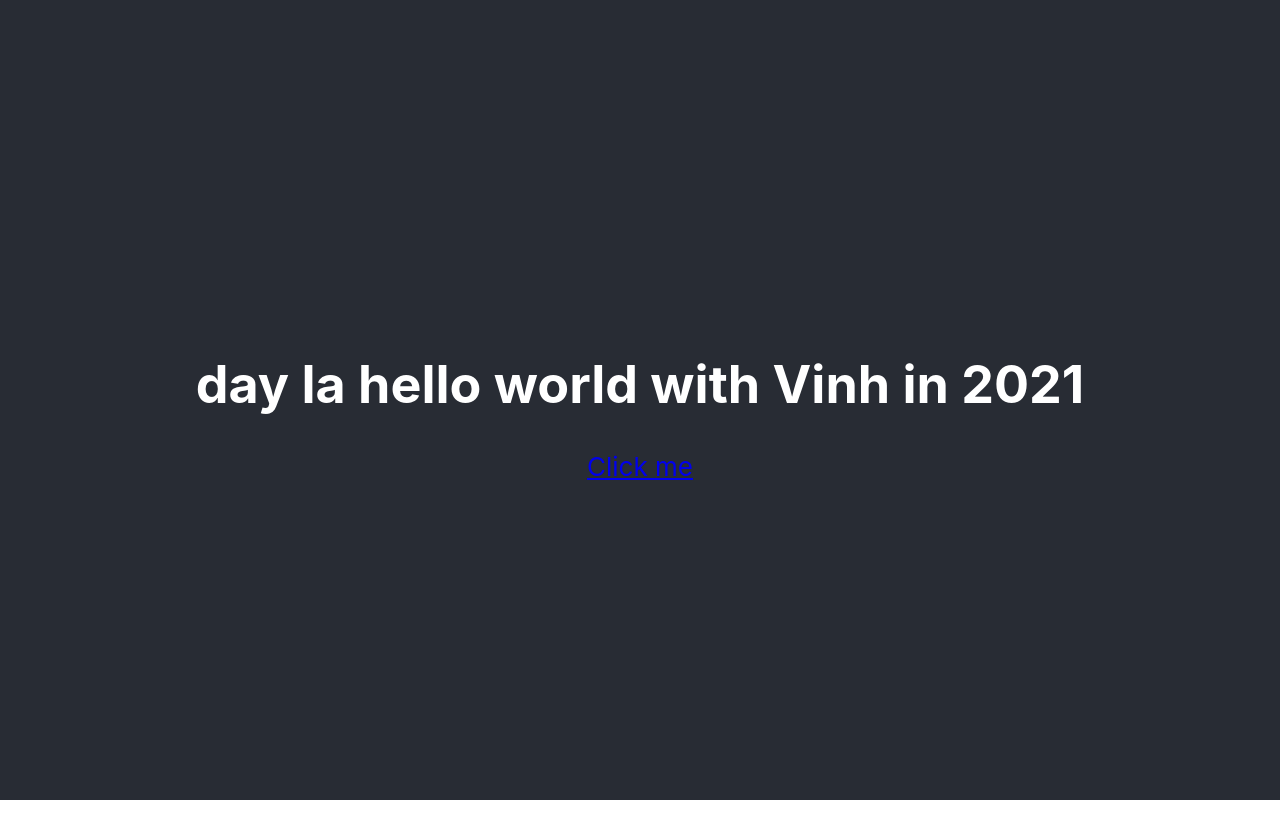
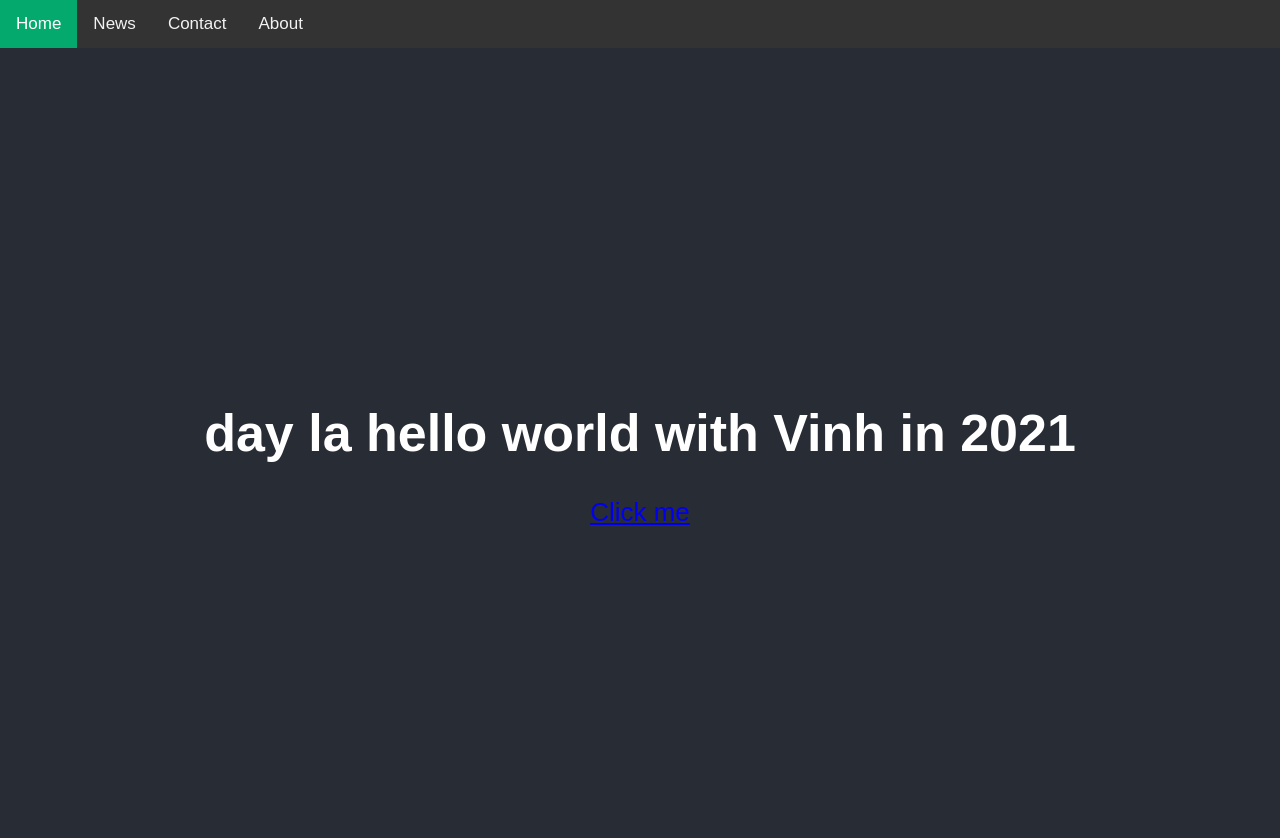
Before and after one commit to vinhtrnh/react-hook, a React (Create React App) app: page / in a window 1280 px wide. Shown: the top 838 px of the page. Before the commit the page ends 800 px from the top, so only its background shows below. Built offline with nearby package versions, Linux system fonts and the light colour scheme.

Commit message:
Add nav components

```diff
--- a/src/App.js
+++ b/src/App.js
@@ -1,4 +1,4 @@
-
+import Nav from './components/Nav';
 import './App.css';
 
 function App() {
@@ -8,6 +8,7 @@
   let link = 'https://www.youtube.com/watch?v=Y9gTouaZJ5s&list=PLncHg6Kn2JT4xzJyhXfmJ53dzwVbq-S_E&index=8&ab_channel=H%E1%BB%8FiD%C3%A2nIT'
   return (
     <div className="App">
+      <Nav />
       <header className="App-header">
         <h1>day la hello world with {name} in {years}</h1>
         <a href={link} target="_blank" >  Click me</a>
--- /dev/null
+++ b/src/components/Nav.css
@@ -0,0 +1,28 @@
+body {
+    margin: 0;
+    font-family: Arial, Helvetica, sans-serif;
+  }
+
+  .topnav {
+    overflow: hidden;
+    background-color: #333;
+  }
+
+  .topnav a {
+    float: left;
+    color: #f2f2f2;
+    text-align: center;
+    padding: 14px 16px;
+    text-decoration: none;
+    font-size: 17px;
+  }
+
+  .topnav a:hover {
+    background-color: #ddd;
+    color: black;
+  }
+
+  .topnav a.active {
+    background-color: #04AA6D;
+    color: white;
+  }
--- /dev/null
+++ b/src/components/Nav.js
@@ -0,0 +1,14 @@
+import './Nav.css'
+const Nav = () => {
+
+    return (
+        <div class="topnav">
+            <a class="active" href="#home">Home</a>
+            <a href="#news">News</a>
+            <a href="#contact">Contact</a>
+            <a href="#about">About</a>
+        </div>
+    )
+}
+
+export default Nav
```
